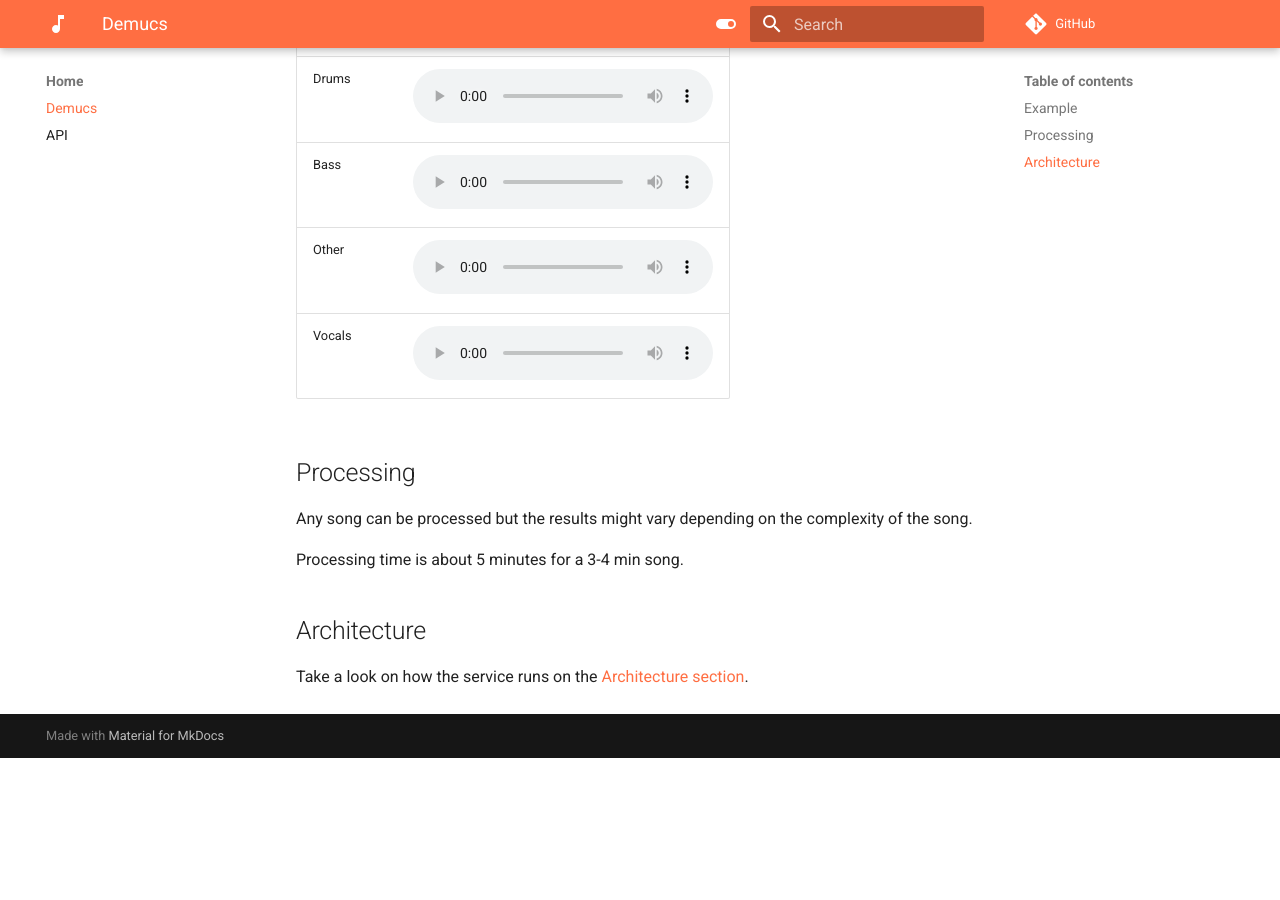
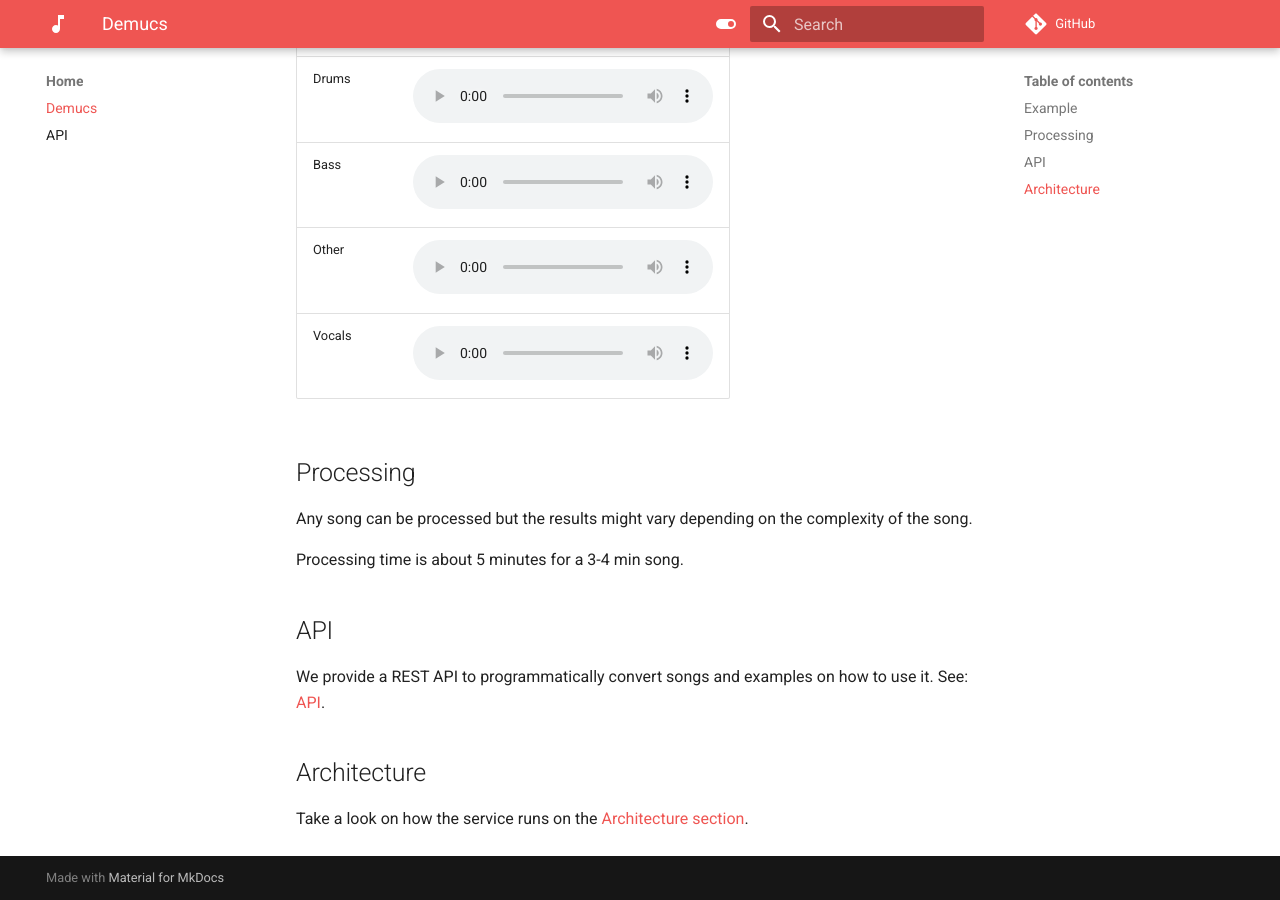
Before and after one commit to danielfrg/demucs-service, an MkDocs documentation site: the page built from docs/docs/index.md, in a window 1280 px wide and 900 px high, scrolled down 977 px. Built offline with MkDocs 1.6.1 and Material for MkDocs 9.7.7, drawn with Linux system fonts in a browser that asks for light colours; comment, search, counter and statistics services are not loaded; before the commit the page ends 1735 px from its top, so only the background shows below that.

```diff
--- a/docs/docs/index.md
+++ b/docs/docs/index.md
@@ -47,6 +47,11 @@ of the song.
 
 Processing time is about 5 minutes for a 3-4 min song.
 
+## API
+
+We provide a REST API to programmatically convert songs and examples on how to use
+it. See: [API](/docs/api).
+
 ## Architecture
 
-Take a look on how the service runs on the [Architecture section](arch).
+Take a look on how the service runs on the [Architecture section](/docs/mkarch).
--- a/docs/mkdocs.yml
+++ b/docs/mkdocs.yml
@@ -25,13 +25,13 @@ theme:
     - content.code.annotate
   palette:
     - scheme: default
-      primary: deep orange
+      primary: red
       accent: red
       toggle:
         icon: material/toggle-switch
         name: Switch to dark mode
     - scheme: slate
-      primary: deep orange
+      primary: red
       accent: red
       toggle:
         icon: material/toggle-switch-off-outline
@@ -40,8 +40,9 @@ theme:
 markdown_extensions:
   - attr_list
   - md_in_html
+  - admonition
+  - pymdownx.details
+  - pymdownx.superfences
   - pymdownx.highlight:
       anchor_linenums: true
-  - pymdownx.superfences
-  - pymdownx.highlight:
       auto_title: true
```
Also changed, not shown: docs/docs/api.md (+71 -0 lines), docs/docs/public/images/open-api.png (added), 2 other files.
